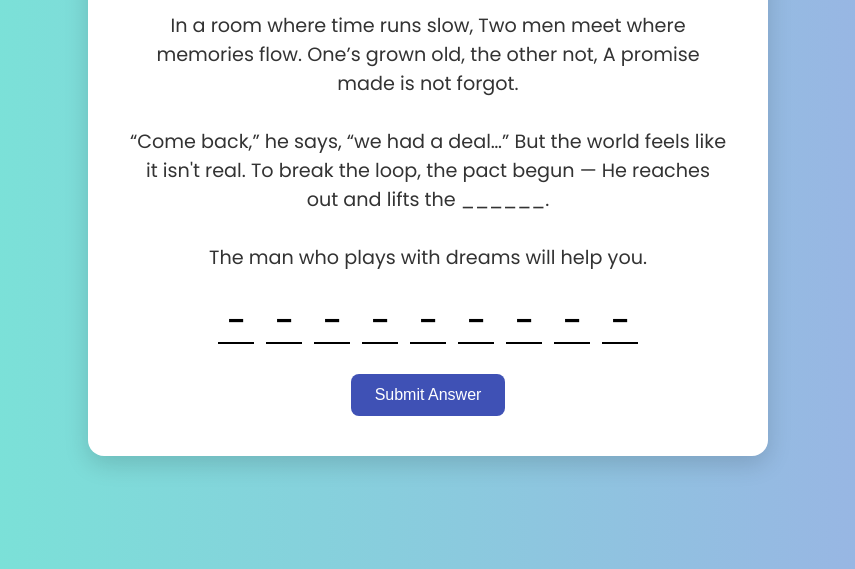
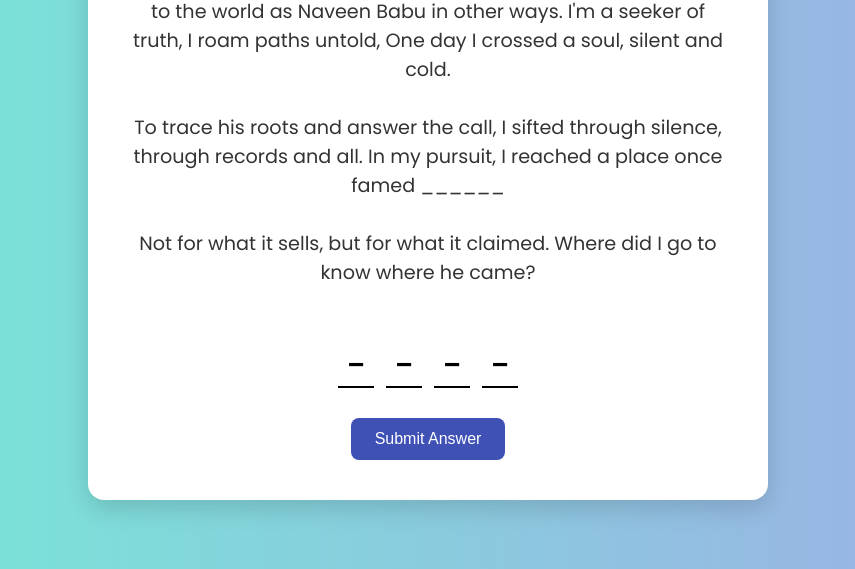
Before and after one commit to nikhilrompalli/dora-bday-riddles, a plain HTML site: page index.html in a window 1280 px wide. Shown: the part 231-800 px from the top of the page, without its empty margins (212-1067 px from the left). Drawn offline with nearby package versions, Linux system fonts and the light colour scheme.

Commit message:
Update index.html

```diff
--- a/index.html
+++ b/index.html
@@ -118,20 +118,18 @@
   <canvas id="confetti-canvas" style="position: fixed; top: 0; left: 0; width: 100%; height: 100%; pointer-events: none;"></canvas>
 
   <div class="card">
-    <h1>🧩 Dora's Birthday Hunt - Day 1</h1>
+    <h1>🧩 Dora's Birthday Hunt - 2</h1>
     <p class="riddle" id="riddle-text">
-        In a room where time runs slow,
-        Two men meet where memories flow.
-        One’s grown old, the other not,
-        A promise made is not forgot.<br><br>
+      I’m the sister of the man who never rests on Saturdays,
+      Known to the world as Naveen Babu in other ways.
+      I'm a seeker of truth, I roam paths untold,
+      One day I crossed a soul, silent and cold.<br><br>
 
-        “Come back,” he says, “we had a deal…”
-        But the world feels like it isn't real.
-        To break the loop, the pact begun —
-        He reaches out and lifts the ______.<br><br>
-
-        The man who plays with dreams will help you.<br>
-
+      To trace his roots and answer the call,
+      I sifted through silence, through records and all.
+      In my pursuit, I reached a place once famed ______<br><br>
+      Not for what it sells, but for what it claimed.
+      Where did I go to know where he came?<br><br>
     </p>
 
     <div class="letter-slots" id="slots"></div>
@@ -145,8 +143,9 @@
   <script src="https://cdn.jsdelivr.net/npm/canvas-confetti@1.6.0/dist/confetti.browser.min.js"></script>
   <script>
     // 🟢 You provide these two values only
-    const answerLength = 9;
-    const correctHash = "79925aa78f281c9a65ed145c2e19c7992e28a1a1d15c00044e8d3e83df48c737"; // SHA-256 of "piano"
+    // https://emn178.github.io/online-tools/sha256.html
+    const answerLength = 4;
+    const correctHash = "a405eba78bf2e6db44ebe0b28bbc9cdc449f9ac990d2029c50a15e6853cfdf20"; // SHA-256 of "piano"
 
     const input = document.getElementById("hidden-input");
     const slotsContainer = document.getElementById("slots");
```
